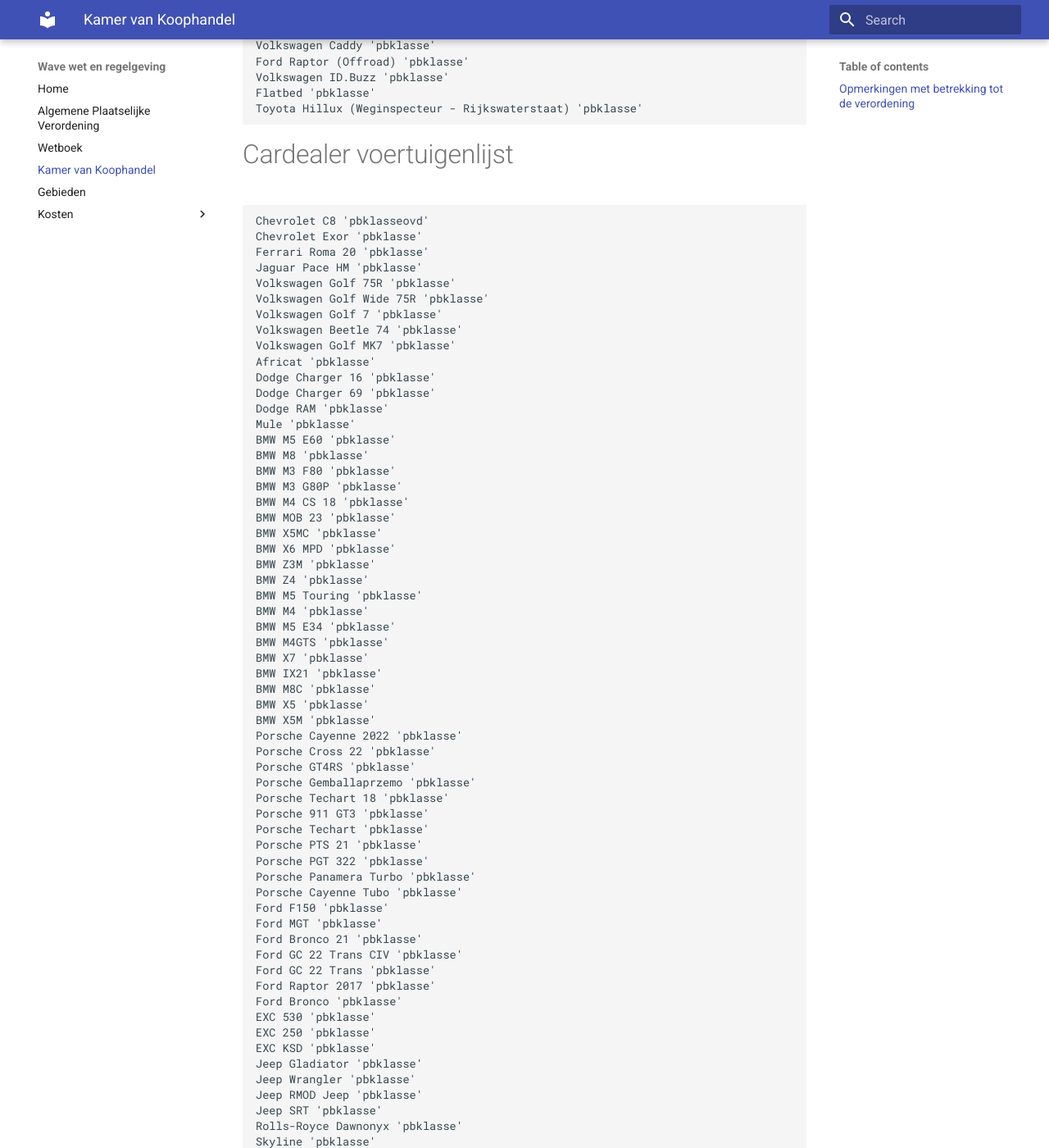
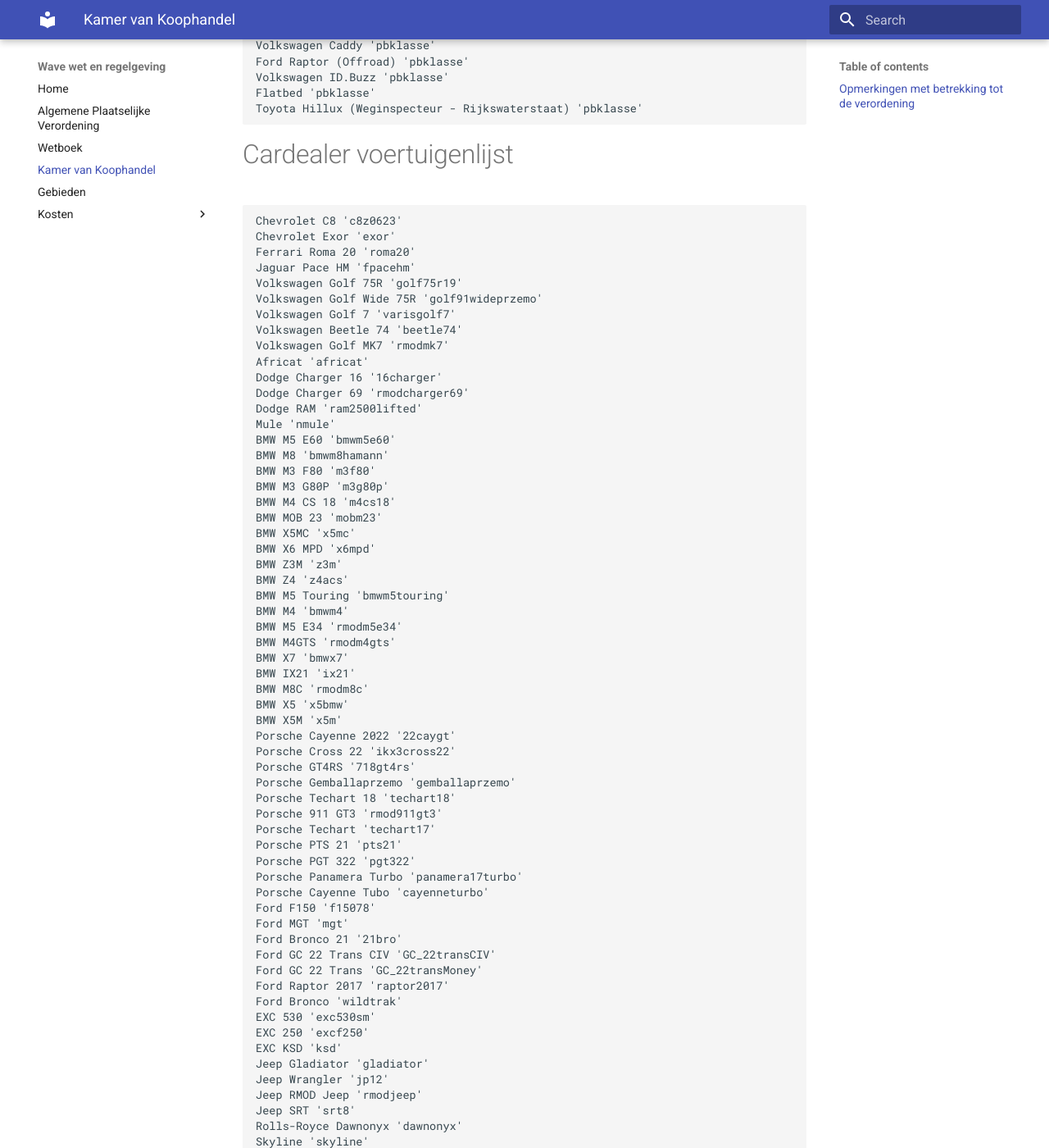
Before and after one commit to mickjoel/wetboek.sunstone, an MkDocs documentation site: the page built from docs/bedrijven.md, in a window 1280 px wide and 1400 px high, scrolled down 1798 px. Shown: the whole window at 82% size. Built offline with MkDocs 1.6.1 and Material for MkDocs 9.7.7, drawn with Linux system fonts in a browser that asks for light colours; some of the changed text lies outside the part shown.

Commit message:
Update bedrijven.md

```diff
--- a/docs/bedrijven.md
+++ b/docs/bedrijven.md
@@ -76,140 +76,140 @@
     Toyota Hillux (Weginspecteur - Rijkswaterstaat) 'pbklasse'
 
 # Cardealer voertuigenlijst
-    Chevrolet C8 'pbklasseovd'
-    Chevrolet Exor 'pbklasse'
-    Ferrari Roma 20 'pbklasse'
-    Jaguar Pace HM 'pbklasse'
-    Volkswagen Golf 75R 'pbklasse'
-    Volkswagen Golf Wide 75R 'pbklasse'
-    Volkswagen Golf 7 'pbklasse'
-    Volkswagen Beetle 74 'pbklasse'
-    Volkswagen Golf MK7 'pbklasse'
-    Africat 'pbklasse'
-    Dodge Charger 16 'pbklasse'
-    Dodge Charger 69 'pbklasse'
-    Dodge RAM 'pbklasse'
-    Mule 'pbklasse'
-    BMW M5 E60 'pbklasse'
-    BMW M8 'pbklasse'
-    BMW M3 F80 'pbklasse'
-    BMW M3 G80P 'pbklasse'
-    BMW M4 CS 18 'pbklasse'
-    BMW MOB 23 'pbklasse'
-    BMW X5MC 'pbklasse'
-    BMW X6 MPD 'pbklasse'
-    BMW Z3M 'pbklasse'
-    BMW Z4 'pbklasse'
-    BMW M5 Touring 'pbklasse'
-    BMW M4 'pbklasse'
-    BMW M5 E34 'pbklasse'
-    BMW M4GTS 'pbklasse'
-    BMW X7 'pbklasse'
-    BMW IX21 'pbklasse'
-    BMW M8C 'pbklasse'
-    BMW X5 'pbklasse'
-    BMW X5M 'pbklasse'
-    Porsche Cayenne 2022 'pbklasse'
-    Porsche Cross 22 'pbklasse'
-    Porsche GT4RS 'pbklasse'
-    Porsche Gemballaprzemo 'pbklasse'
-    Porsche Techart 18 'pbklasse'
-    Porsche 911 GT3 'pbklasse'
-    Porsche Techart 'pbklasse'
-    Porsche PTS 21 'pbklasse'
-    Porsche PGT 322 'pbklasse'
-    Porsche Panamera Turbo 'pbklasse'
-    Porsche Cayenne Tubo 'pbklasse'
-    Ford F150 'pbklasse'
-    Ford MGT 'pbklasse'
-    Ford Bronco 21 'pbklasse'
-    Ford GC 22 Trans CIV 'pbklasse'
-    Ford GC 22 Trans 'pbklasse'
-    Ford Raptor 2017 'pbklasse'
-    Ford Bronco 'pbklasse'
-    EXC 530 'pbklasse'
-    EXC 250 'pbklasse'
-    EXC KSD 'pbklasse'
-    Jeep Gladiator 'pbklasse'
-    Jeep Wrangler 'pbklasse'
-    Jeep RMOD Jeep 'pbklasse'
-    Jeep SRT 'pbklasse'
-    Rolls-Royce Dawnonyx 'pbklasse'
-    Skyline 'pbklasse'
-    Aston DTX 'pbklasse'
-    Vantage 'pbklasse'
-    Kamacho 'pbklasse'
-    Rebel Raid 'pbklasse'
-    Mclaren 600LT 'pbklasse'
-    Lamborghini Hurucan 'pbklasse'
-    Lamborghini Urus 'pbklasse'
-    Nissan Runneroff 'pbklasse'
-    Nissan GTR-50 'pbklasse'
-    Nissan Titan 'pbklasse'
-    Nissan GTIR 'pbklasse'
-    Nissan Silvia 3 'pbklasse'
-    Nissan Skyline 'pbklasse'
-    Mercedes A45 'pbklasse'
-    Mercedes AMG GTR 17 'pbklasse'
-    Mercedes AMG GTS 'pbklasse'
-    Mercedes Brabus G700 'pbklasse'
-    Mercedes Ghost 700 'pbklasse'
-    Mercedes E63S 'pbklasse'
-    Mercedes E500 'pbklasse'
-    Mercedes G900 'pbklasse'
-    Mercedes Mansory 'pbklasse'
-    Mercedes Sprinter 211 'pbklasse'
-    Mercedes U5023 'pbklasse'
-    Mercedes Vclass 21 'pbklasse'
-    Mercedes G63 2019 'pbklasse'
-    Mercedes 6X6 'pbklasse'
-    Mercedes E63 2014 'pbklasse'
-    Mercedes G-Wagon 'pbklasse'
-    Mercedes GLE 53 'pbklasse'
-    Mercedes C63 AMG 'pbklasse'
-    Mercedes Brabus 800 'pbklasse'
-    Mercedes GT63 'pbklasse'
-    Mercedes S63 AMG 'pbklasse'
-    Mercedes Brabus G800 'pbklasse'
-    Renault Clio RS 'pbklasse'
-    Renault MEGRS 18 'pbklasse'
-    Renault Sport RS 'pbklasse'
-    Tesla Model X 'pbklasse'
-    Alfa-Romeo GTAM21 'pbklasse'
-    Alfa-Romeo Giulias 'pbklasse'
-    Alfa-Romeo GX Giulia 'pbklasse'
-    CBR 1000RR 'pbklasse'
-    Goldwing 'pbklasse'
-    Hayabusa 'pbklasse'
-    NH2R 'pbklasse'
-    20 X-MAX 'pbklasse'
-    Gil Runner 'pbklasse'
-    Zip 'pbklasse'
-    ZX10R 'pbklasse'
-    ZX10 'pbklasse'
-    KX 450 F 'pbklasse'
-    Urban Defender 2023 'pbklasse'
-    RR Sport 2023 'pbklasse'
-    Bentley Bacalar 'pbklasse'
-    Bentley GT 'pbklasse'
-    Corvette Z06 'pbklasse'
-    Audi A6 'pbklasse'
-    Audi 2015 A3 'pbklasse'
-    Audi SQ5 'pbklasse'
-    Audi Q7 'pbklasse'
-    Audi Q7 2015 'pbklasse'
-    Audi RS3 MH500 'pbklasse'
-    Audi RS7 C821 'pbklasse'
-    Audi RS4 22 'pbklasse'
-    Audi R8 Spider 2020 'pbklasse'
-    Audi RS5 'pbklasse'
-    Audi RS6 'pbklasse'
-    Audi RS3 'pbklasse'
-    Audi RS7 'pbklasse'
-    CT5 VBW 22 'pbklasse'
-    CTSV 'pbklasse'
-    Volvo XC 'pbklasse'
-    Toyota 4X4 'pbklasse'
+    Chevrolet C8 'c8z0623'
+    Chevrolet Exor 'exor'
+    Ferrari Roma 20 'roma20'
+    Jaguar Pace HM 'fpacehm'
+    Volkswagen Golf 75R 'golf75r19'
+    Volkswagen Golf Wide 75R 'golf91wideprzemo'
+    Volkswagen Golf 7 'varisgolf7'
+    Volkswagen Beetle 74 'beetle74'
+    Volkswagen Golf MK7 'rmodmk7'
+    Africat 'africat'
+    Dodge Charger 16 '16charger'
+    Dodge Charger 69 'rmodcharger69'
+    Dodge RAM 'ram2500lifted'
+    Mule 'nmule'
+    BMW M5 E60 'bmwm5e60'
+    BMW M8 'bmwm8hamann'
+    BMW M3 F80 'm3f80'
+    BMW M3 G80P 'm3g80p'
+    BMW M4 CS 18 'm4cs18'
+    BMW MOB 23 'mobm23'
+    BMW X5MC 'x5mc'
+    BMW X6 MPD 'x6mpd'
+    BMW Z3M 'z3m'
+    BMW Z4 'z4acs'
+    BMW M5 Touring 'bmwm5touring'
+    BMW M4 'bmwm4'
+    BMW M5 E34 'rmodm5e34'
+    BMW M4GTS 'rmodm4gts'
+    BMW X7 'bmwx7'
+    BMW IX21 'ix21'
+    BMW M8C 'rmodm8c'
+    BMW X5 'x5bmw'
+    BMW X5M 'x5m'
+    Porsche Cayenne 2022 '22caygt'
+    Porsche Cross 22 'ikx3cross22'
+    Porsche GT4RS '718gt4rs'
+    Porsche Gemballaprzemo 'gemballaprzemo'
+    Porsche Techart 18 'techart18'
+    Porsche 911 GT3 'rmod911gt3'
+    Porsche Techart 'techart17'
+    Porsche PTS 21 'pts21'
+    Porsche PGT 322 'pgt322'
+    Porsche Panamera Turbo 'panamera17turbo'
+    Porsche Cayenne Tubo 'cayenneturbo'
+    Ford F150 'f15078'
+    Ford MGT 'mgt'
+    Ford Bronco 21 '21bro'
+    Ford GC 22 Trans CIV 'GC_22transCIV'
+    Ford GC 22 Trans 'GC_22transMoney'
+    Ford Raptor 2017 'raptor2017'
+    Ford Bronco 'wildtrak'
+    EXC 530 'exc530sm'
+    EXC 250 'excf250'
+    EXC KSD 'ksd'
+    Jeep Gladiator 'gladiator'
+    Jeep Wrangler 'jp12'
+    Jeep RMOD Jeep 'rmodjeep'
+    Jeep SRT 'srt8'
+    Rolls-Royce Dawnonyx 'dawnonyx'
+    Skyline 'skyline'
+    Aston DTX 'dbx'
+    Vantage 'vantage'
+    Kamacho 'kamacho'
+    Rebel Raid 'rebelr'
+    Mclaren 600LT '600LT'
+    Lamborghini Hurucan 'hura'
+    Lamborghini Urus 'urus'
+    Nissan Runneroff '4runneroff'
+    Nissan GTR-50 'gtr50'
+    Nissan Titan 'titan17'
+    Nissan GTIR 'nisgtir'
+    Nissan Silvia 3 'silvia3'
+    Nissan Skyline 'skyline'
+    Mercedes A45 'a45'
+    Mercedes AMG GTR 17 'amggtr17'
+    Mercedes AMG GTS 'amggts'
+    Mercedes Brabus G700 'brabusg700'
+    Mercedes Ghost 700 'brabusghost700'
+    Mercedes E63S 'e63s'
+    Mercedes E500 'e500'
+    Mercedes G900 'g900przemo'
+    Mercedes Mansory 'mansorys500'
+    Mercedes Sprinter 211 'sprinter211'
+    Mercedes U5023 'u5023'
+    Mercedes Vclass 21 'G632019'
+    Mercedes G63 2019 'G632019'
+    Mercedes 6X6 'dubsta3'
+    Mercedes E63 2014 'e632014'
+    Mercedes G-Wagon 'g65amg'
+    Mercedes GLE 53 'gle53'
+    Mercedes C63 AMG 'rmodc63amg'
+    Mercedes Brabus 800 'rmode63s'
+    Mercedes GT63 'rmodgt63'
+    Mercedes S63 AMG 's63amg'
+    Mercedes Brabus G800 'w463a1'
+    Renault Clio RS 'cliors'
+    Renault MEGRS 18 'megrs18'
+    Renault Sport RS 'sportrs'
+    Tesla Model X 'teslax'
+    Alfa-Romeo GTAM21 'gtam21'
+    Alfa-Romeo Giulias 'giuliasbgta'
+    Alfa-Romeo GX Giulia 'gxgiulia'
+    CBR 1000RR 'cbr1000rrr'
+    Goldwing 'goldwing'
+    Hayabusa 'hayabusa'
+    NH2R 'nh2r'
+    20 X-MAX '20xmax'
+    Gil Runner 'gilrunner'
+    Zip 'zip'
+    ZX10R 'zx10r'
+    ZX10 'zx10'
+    KX 450 F 'kx450f'
+    Urban Defender 2023 'urbandefender23'
+    RR Sport 2023 'rrsport2023'
+    Bentley Bacalar 'buccaneer'
+    Bentley GT 'rmodbentleygt'
+    Corvette Z06 'rmodz06'
+    Audi A6 'a6'
+    Audi 2015 A3 '2015a3'
+    Audi SQ5 'audsq517'
+    Audi Q7 'Q7'
+    Audi Q7 2015 '15Q7'
+    Audi RS3 MH500 'rs3mh500'
+    Audi RS7 C821 'rs7c821'
+    Audi RS4 22 'rs422'
+    Audi R8 Spider 2020 'r8spyder20'
+    Audi RS5 'rs52021'
+    Audi RS6 'rmodrs6'
+    Audi RS3 'rs3'
+    Audi RS7 'rs7'
+    CT5 VBW 22 'ct5vbw22'
+    CTSV 'rmodctsv'
+    Volvo XC 'xc9014'
+    Toyota 4X4 '4runn'
 
 
 ---------------------
```
